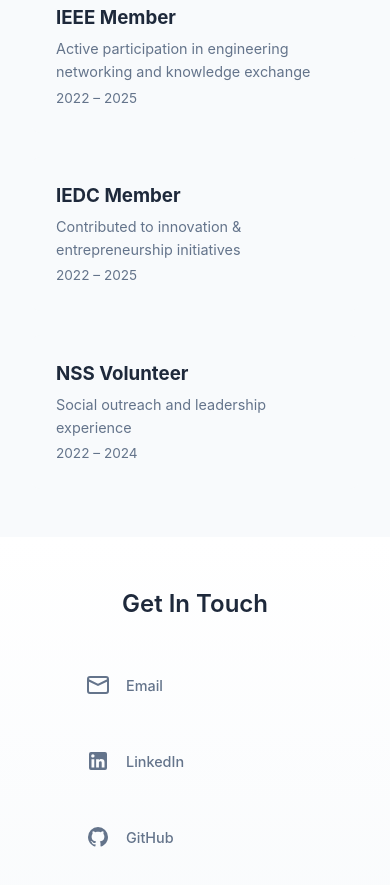
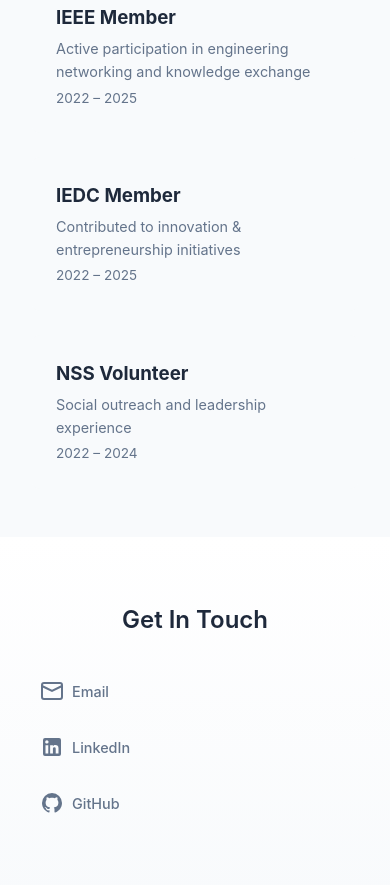
Before and after one commit to Rohitrajsaji/Portfolio, a plain HTML site: page index.html in a window 390 px wide. Shown: the part 4838-5723 px from the top of the page. Drawn offline with Linux system fonts and the light colour scheme.

```diff
--- a/style.css
+++ b/style.css
@@ -431,7 +431,7 @@
 
         /* Footer */
         footer {
-    padding: 4rem 0 3rem;
+            padding: 4rem 0 2rem;
             background: linear-gradient(to bottom, var(--bg-primary), var(--bg-secondary));
             color: var(--text-secondary);
         }
@@ -543,38 +543,13 @@
                 grid-template-columns: 1fr;
             }
 
-    footer {
-        padding: 3rem 0 4rem;
-    }
-
-    .footer-content {
-        padding-bottom: 2rem;
-    }
-
             .social-links {
                 flex-direction: column;
-        align-items: center;
                 gap: 1rem;
-        margin-bottom: 2rem;
             }
 
             .social-link {
                 flex-direction: row;
-        justify-content: center;
-        width: 80%;
-        max-width: 250px;
-        padding: 1rem;
-        min-height: 60px;
-        box-sizing: border-box;
-    }
-
-    .social-link svg {
-        flex-shrink: 0;
-        margin-right: 0.5rem;
-    }
-
-    .social-link span {
-        flex: 1;
-        text-align: left;
+                padding: 0.5rem;
             }
         }
```
Lines whose indentation alone changed are shown as unchanged.
